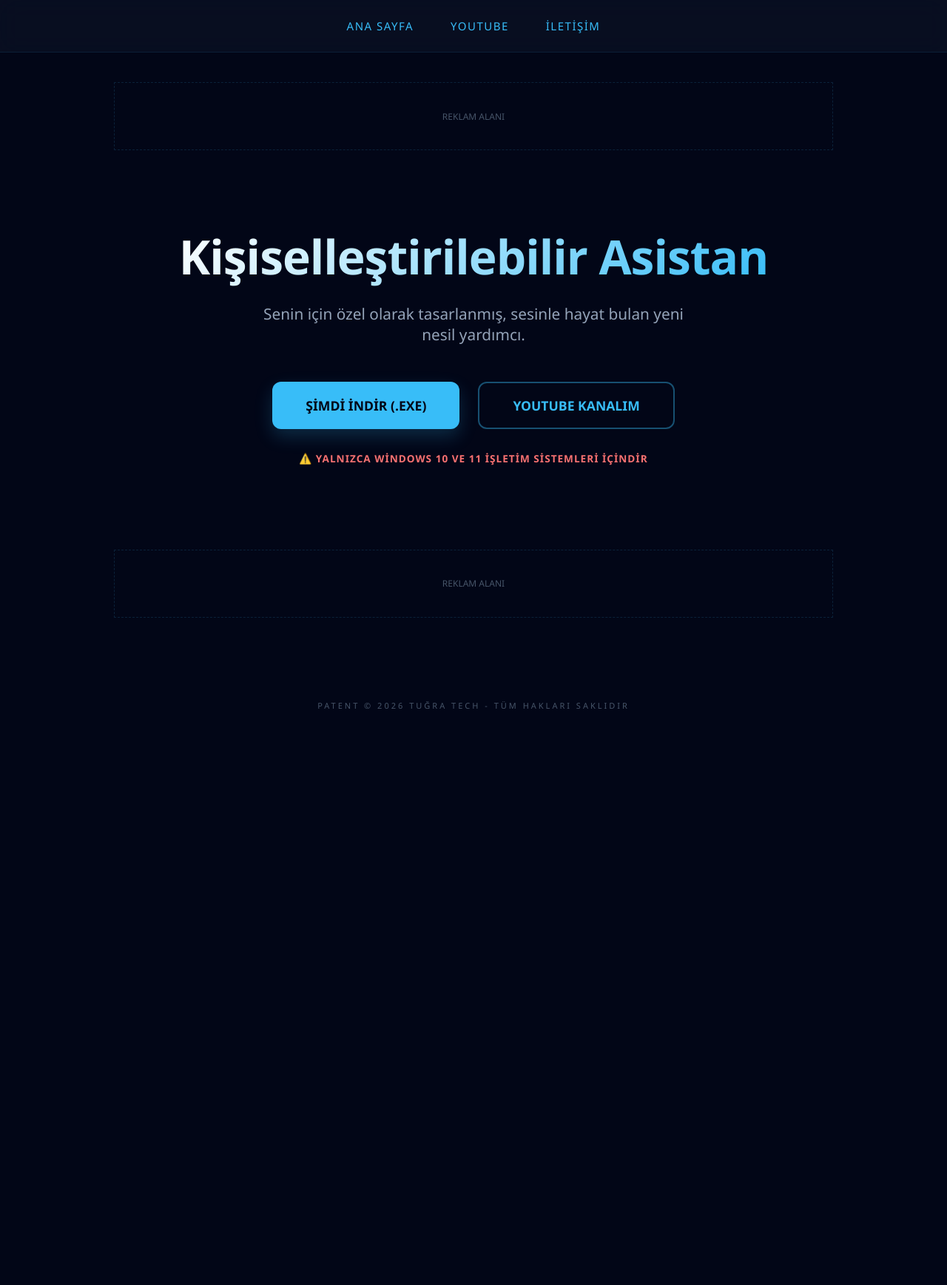
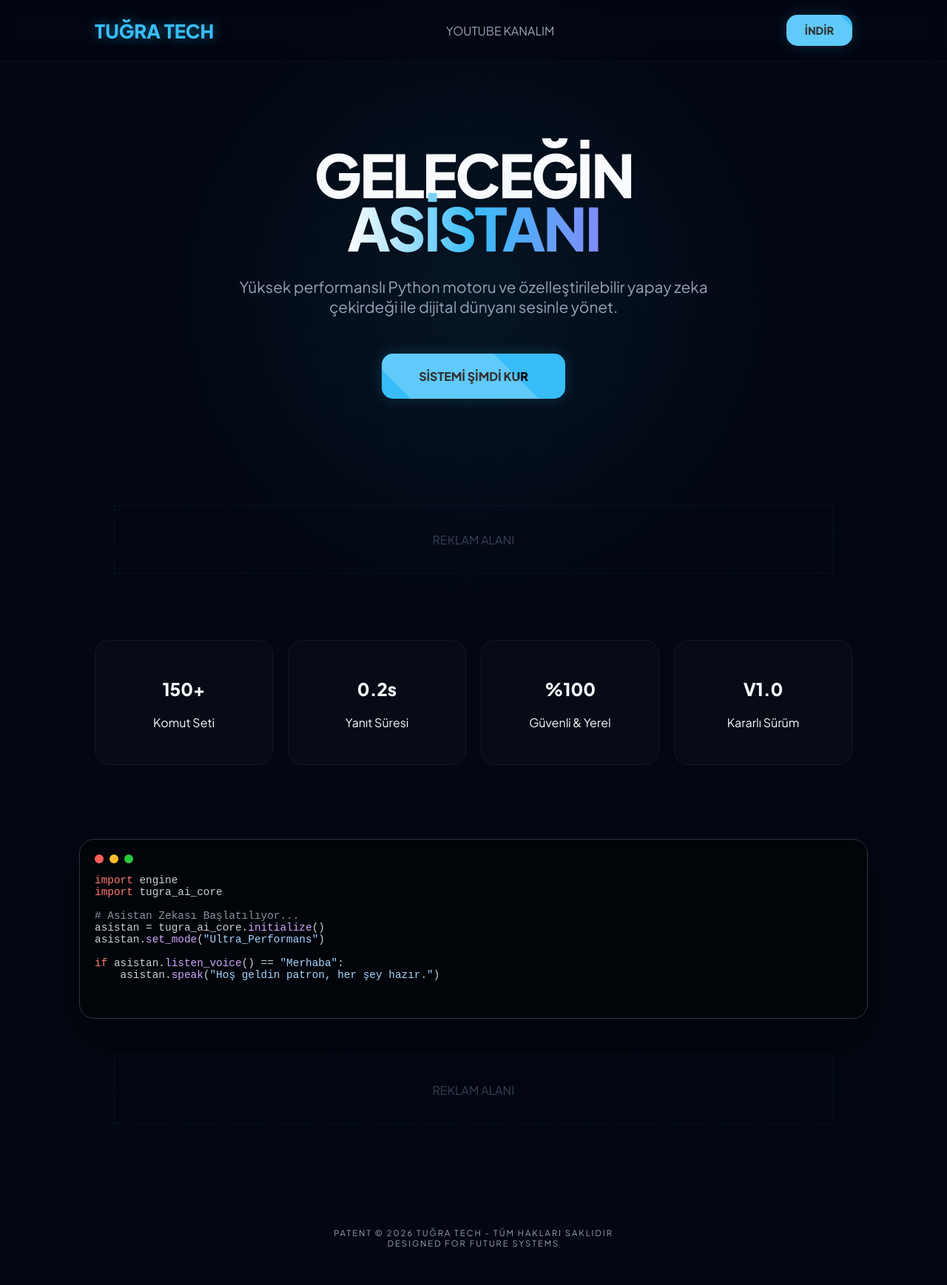
Before and after one commit to turacicek68-spec/jarvis_web, a Flask app: page / in a window 1280 px wide. Shown: the whole page at 74% size. Before the commit the page ends 958 px from the top, so only its background shows below. Run offline with Flask 3, Linux system fonts and the light colour scheme.

Commit message:
en iyi site yapımı unutma jarvis exe yi düzeltcez

```diff
--- a/templates/index.html
+++ b/templates/index.html
@@ -4,169 +4,158 @@
     <meta charset="UTF-8">
     <meta name="viewport" content="width=device-width, initial-scale=1.0">
     <title>Kişiselleştirilebilir Asistan | Tuğra Tech</title>
-
+    <link href="https://fonts.googleapis.com/css2?family=Plus+Jakarta+Sans:wght@400;600;800&display=swap" rel="stylesheet">
     <script async src="https://pagead2.googlesyndication.com/pagead/js/adsbygoogle.js?client=ca-pub-6720040706627493" crossorigin="anonymous"></script>
 
     <style>
-        body, html {
-            margin: 0; padding: 0;
-            background-color: #020617;
-            color: #f8fafc;
-            font-family: 'Segoe UI', Roboto, Helvetica, Arial, sans-serif;
-            min-height: 100vh;
-            display: flex;
-            flex-direction: column;
-            overflow-x: hidden;
+        :root {
+            --bg: #030712;
+            --primary: #38bdf8;
+            --secondary: #818cf8;
+            --accent: #22d3ee;
+            --text-main: #f8fafc;
+            --text-dim: #94a3b8;
         }
 
-        /* --- ÜST MENÜ --- */
-        header {
-            width: 100%;
-            padding: 25px 0;
-            display: flex;
-            justify-content: center;
-            gap: 50px;
-            background: rgba(15, 23, 42, 0.5);
-            backdrop-filter: blur(15px);
-            border-bottom: 1px solid rgba(56, 189, 248, 0.1);
-        }
-        header a {
-            color: #38bdf8;
-            text-decoration: none;
-            font-weight: 500;
-            font-size: 15px;
-            letter-spacing: 1.5px;
-            transition: 0.3s;
-        }
-        header a:hover { color: #ffffff; text-shadow: 0 0 15px #38bdf8; }
-
-        /* --- REKLAM ALANI --- */
-        .ad-container {
-            width: 100%;
-            max-width: 970px;
-            min-height: 90px;
-            margin: 40px auto;
-            border: 1px dashed rgba(56, 189, 248, 0.15);
-            display: flex;
-            align-items: center;
-            justify-content: center;
-            color: #475569;
-            font-size: 12px;
+        body {
+            margin: 0; background-color: var(--bg); color: var(--text-main);
+            font-family: 'Plus Jakarta Sans', sans-serif; overflow-x: hidden;
         }
 
-        /* --- ANA İÇERİK --- */
-        main {
-            flex: 1;
-            display: flex;
-            flex-direction: column;
-            align-items: center;
-            justify-content: center;
-            text-align: center;
-            padding: 60px 20px;
+        /* --- ARKA PLAN EFEKTİ --- */
+        .bg-glow {
+            position: fixed; top: 0; left: 0; width: 100%; height: 100%;
+            background: radial-gradient(circle at 50% 50%, rgba(56, 189, 248, 0.08) 0%, transparent 60%);
+            z-index: -1; pointer-events: none;
         }
 
-        h1 {
-            font-size: 4rem;
-            margin: 0;
-            font-weight: 900;
-            background: linear-gradient(135deg, #ffffff 0%, #38bdf8 100%);
-            -webkit-background-clip: text;
-            -webkit-text-fill-color: transparent;
-            letter-spacing: -1px;
+        /* --- NAVBAR --- */
+        nav {
+            display: flex; justify-content: space-between; align-items: center;
+            padding: 20px 10%; background: rgba(3, 7, 18, 0.7);
+            backdrop-filter: blur(15px); position: fixed; width: 80%; top: 0; z-index: 1000;
+            border-bottom: 1px solid rgba(255, 255, 255, 0.03);
+        }
+        .logo { font-weight: 800; font-size: 1.6rem; color: var(--primary); text-shadow: 0 0 15px rgba(56, 189, 248, 0.5); }
+
+        /* --- HERO --- */
+        .hero {
+            padding: 200px 10% 100px; text-align: center;
+            animation: fadeInUp 1s ease-out;
+        }
+        @keyframes fadeInUp {
+            from { opacity: 0; transform: translateY(30px); }
+            to { opacity: 1; transform: translateY(0); }
         }
 
-        .description {
-            font-size: 1.3rem;
-            color: #94a3b8;
-            margin: 20px 0 50px 0;
-            max-width: 600px;
+        h1 { font-size: 5rem; margin: 0; letter-spacing: -3px; line-height: 0.9; font-weight: 800; }
+        .gradient-text {
+            background: linear-gradient(to right, #fff, var(--primary), var(--secondary));
+            -webkit-background-clip: text; -webkit-text-fill-color: transparent;
         }
 
-        /* --- BUTONLAR --- */
-        .actions {
-            display: flex;
-            gap: 25px;
-            flex-wrap: wrap;
-            justify-content: center;
+        /* --- MODERN BUTONLAR --- */
+        .btn-main {
+            position: relative; overflow: hidden;
+            background: var(--primary); color: #000; padding: 20px 50px;
+            border-radius: 15px; text-decoration: none; font-weight: 800;
+            display: inline-block; transition: 0.4s;
+            box-shadow: 0 0 20px rgba(56, 189, 248, 0.2);
         }
-        .btn-main {
-            background-color: #38bdf8;
-            color: #020617;
-            padding: 20px 45px;
-            border-radius: 12px;
-            text-decoration: none;
-            font-weight: 700;
-            font-size: 1.1rem;
-            transition: all 0.4s cubic-bezier(0.175, 0.885, 0.32, 1.275);
-            box-shadow: 0 10px 25px rgba(56, 189, 248, 0.2);
+        .btn-main::before {
+            content: ''; position: absolute; top: -50%; left: -50%; width: 200%; height: 200%;
+            background: rgba(255, 255, 255, 0.2); transform: rotate(45deg);
+            animation: shine 3s infinite;
         }
-        .btn-sub {
-            border: 2px solid rgba(56, 189, 248, 0.4);
-            color: #38bdf8;
-            padding: 18px 45px;
-            border-radius: 12px;
-            text-decoration: none;
-            font-weight: 700;
-            font-size: 1.1rem;
-            transition: 0.3s;
+        @keyframes shine {
+            0% { left: -150%; } 100% { left: 150%; }
         }
-        .btn-main:hover { transform: translateY(-7px); box-shadow: 0 15px 35px rgba(56, 189, 248, 0.4); }
-        .btn-sub:hover { background: rgba(56, 189, 248, 0.05); border-color: #38bdf8; }
+        .btn-main:hover { transform: scale(1.05) translateY(-5px); box-shadow: 0 15px 40px rgba(56, 189, 248, 0.5); }
 
-        .system-req {
-            margin-top: 30px;
-            color: #f87171;
-            font-size: 0.85rem;
-            font-weight: 600;
-            text-transform: uppercase;
-            letter-spacing: 1px;
+        /* --- TECH CARDS (GLASSMORPHISM) --- */
+        .tech-grid {
+            display: grid; grid-template-columns: repeat(auto-fit, minmax(200px, 1fr));
+            gap: 20px; padding: 50px 10%;
+        }
+        .glass-card {
+            background: rgba(255, 255, 255, 0.02);
+            border: 1px solid rgba(255, 255, 255, 0.05);
+            padding: 30px; border-radius: 20px; text-align: center;
+            backdrop-filter: blur(10px); transition: 0.3s;
+        }
+        .glass-card:hover {
+            background: rgba(56, 189, 248, 0.05);
+            border-color: var(--primary);
+            transform: translateY(-10px);
         }
 
-        /* --- ALT BİLGİ VE TELİF --- */
-        footer {
-            padding: 60px 0 30px 0;
-            margin-top: auto;
-            text-align: center;
-            width: 100%;
+        /* --- KOD BLOĞU --- */
+        .code-container {
+            margin: 50px auto; width: 80%; background: #010409;
+            border-radius: 20px; padding: 20px; border: 1px solid #30363d;
+            box-shadow: 0 30px 60px rgba(0,0,0,0.5);
         }
-        .copyright {
-            font-size: 11px;
-            color: #475569;
-            letter-spacing: 3px;
-            text-transform: uppercase;
-        }
+        .code-header { display: flex; gap: 8px; margin-bottom: 15px; }
+        .dot { width: 12px; height: 12px; border-radius: 50%; }
+
+        .ad-container { width: 80%; max-width: 970px; height: 90px; margin: 40px auto; border: 1px dashed rgba(56, 189, 248, 0.1); display: flex; align-items: center; justify-content: center; color: #334155; }
+
+        footer { padding: 100px 10% 50px; text-align: center; font-size: 0.7rem; color: var(--text-dim); letter-spacing: 2px; }
     </style>
 </head>
 <body>
 
-    <header>
-        <a href="#">ANA SAYFA</a>
-        <a href="https://www.youtube.com/@combat_patlat" target="_blank">YOUTUBE</a>
-        <a href="#">İLETİŞİM</a>
-    </header>
+    <div class="bg-glow"></div>
 
-    <div class="ad-container">
-        REKLAM ALANI
+    <nav>
+        <div class="logo">TUĞRA TECH</div>
+        <div class="nav-links">
+            <a href="https://www.youtube.com/@combat_patlat" target="_blank" style="color: var(--text-dim); text-decoration: none;">YOUTUBE KANALIM</a>
+        </div>
+        <a href="https://drive.google.com/uc?export=download&id=1RRk8nM8U2Z23NsFFsPBesqWwZTdEvCOS" class="btn-main" style="padding: 12px 25px; font-size: 0.9rem;">İNDİR</a>
+    </nav>
+
+    <section class="hero">
+        <h1>GELECEĞİN <br> <span class="gradient-text">ASİSTANI</span></h1>
+        <p style="color: var(--text-dim); font-size: 1.3rem; margin: 30px auto 50px; max-width: 700px;">
+            Yüksek performanslı Python motoru ve özelleştirilebilir yapay zeka çekirdeği ile dijital dünyanı sesinle yönet.
+        </p>
+        <a href="https://drive.google.com/uc?export=download&id=1RRk8nM8U2Z23NsFFsPBesqWwZTdEvCOS" class="btn-main">SİSTEMİ ŞİMDİ KUR</a>
+    </section>
+
+    <div class="ad-container">REKLAM ALANI</div>
+
+    <div class="tech-grid">
+        <div class="glass-card"><h2>150+</h2><p>Komut Seti</p></div>
+        <div class="glass-card"><h2>0.2s</h2><p>Yanıt Süresi</p></div>
+        <div class="glass-card"><h2>%100</h2><p>Güvenli & Yerel</p></div>
+        <div class="glass-card"><h2>V1.0</h2><p>Kararlı Sürüm</p></div>
     </div>
 
-    <main>
-        <h1>Kişiselleştirilebilir Asistan</h1>
-        <p class="description">Senin için özel olarak tasarlanmış, sesinle hayat bulan yeni nesil yardımcı.</p>
+    <div class="code-container">
+        <div class="code-header">
+            <div class="dot" style="background: #ff5f56;"></div>
+            <div class="dot" style="background: #ffbd2e;"></div>
+            <div class="dot" style="background: #27c93f;"></div>
+        </div>
+        <pre style="color: #c9d1d9; font-family: 'Courier New', monospace; font-size: 0.9rem;">
+<span style="color: #ff7b72;">import</span> engine
+<span style="color: #ff7b72;">import</span> tugra_ai_core
 
-        <div class="actions">
-            <a href="https://drive.google.com/uc?export=download&id=1RRk8nM8U2Z23NsFFsPBesqWwZTdEvCOS" class="btn-main">ŞİMDİ İNDİR (.EXE)</a>
-            <a href="https://www.youtube.com/@combat_patlat" target="_blank" class="btn-sub">YOUTUBE KANALIM</a>
-        </div>
+<span style="color: #8b949e;"># Asistan Zekası Başlatılıyor...</span>
+asistan = tugra_ai_core.<span style="color: #d2a8ff;">initialize</span>()
+asistan.<span style="color: #d2a8ff;">set_mode</span>(<span style="color: #a5d6ff;">"Ultra_Performans"</span>)
 
-        <p class="system-req">⚠️ Yalnızca Windows 10 ve 11 işletim sistemleri içindir</p>
-    </main>
-
-    <div class="ad-container">
-        REKLAM ALANI
+<span style="color: #ff7b72;">if</span> asistan.<span style="color: #d2a8ff;">listen_voice</span>() == <span style="color: #a5d6ff;">"Merhaba"</span>:
+    asistan.<span style="color: #d2a8ff;">speak</span>(<span style="color: #a5d6ff;">"Hoş geldin patron, her şey hazır."</span>)
+        </pre>
     </div>
 
+    <div class="ad-container">REKLAM ALANI</div>
+
     <footer>
-        <p class="copyright">PATENT © 2026 TUĞRA TECH - TÜM HAKLARI SAKLIDIR</p>
+        PATENT © 2026 TUĞRA TECH - TÜM HAKLARI SAKLIDIR <br>
+        DESIGNED FOR FUTURE SYSTEMS
     </footer>
 
 </body>
```
